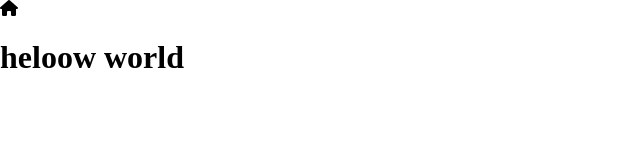
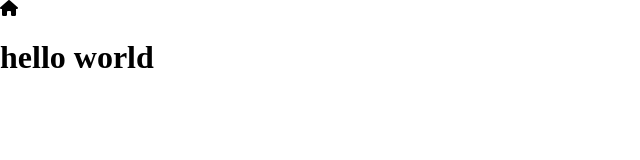
Before and after one commit to vvvinayc/template-test, a plain HTML site: page index.html in a window 1280 px wide. Shown: the whole page, without its empty margins (0-640 px from the left). Drawn offline with Linux system fonts and the light colour scheme.

Commit message:
hello world

```diff
--- a/index.html
+++ b/index.html
@@ -9,7 +9,7 @@
 </head>
 <body>
     <i class="fa-sharp fa-solid fa-house"></i>
-    <h1>heloow world</h1>
+    <h1>hello world</h1>
 
     <!-- jscript -->
     <script src="script.js"></script>
```
